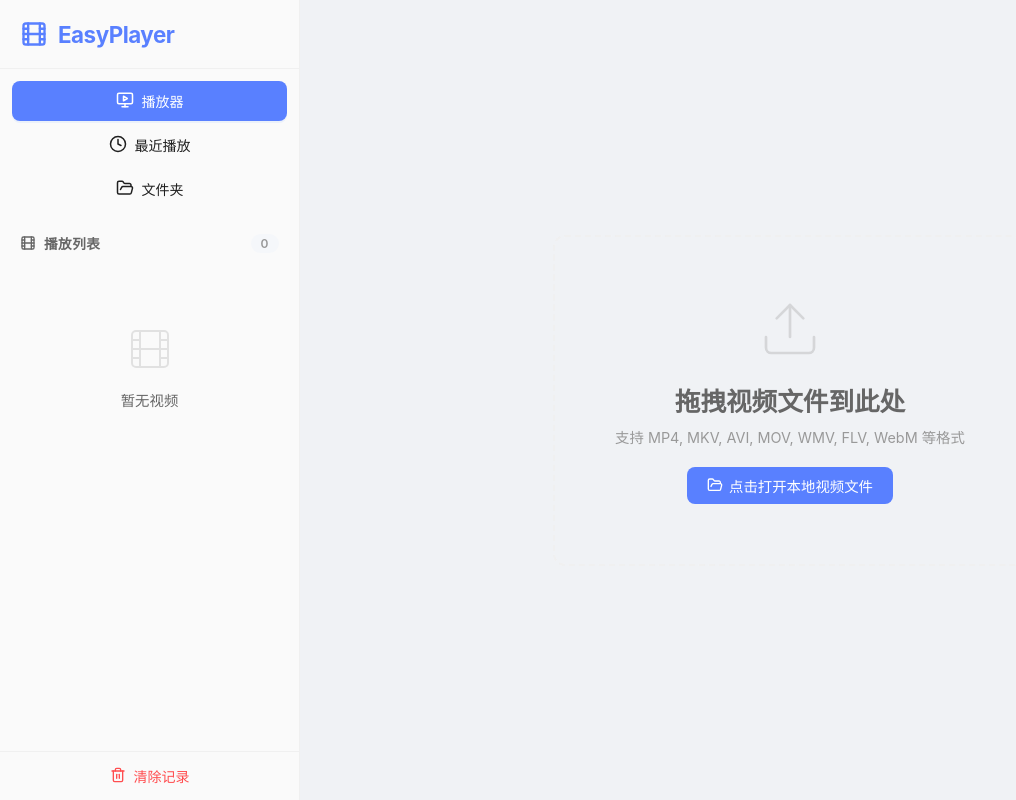
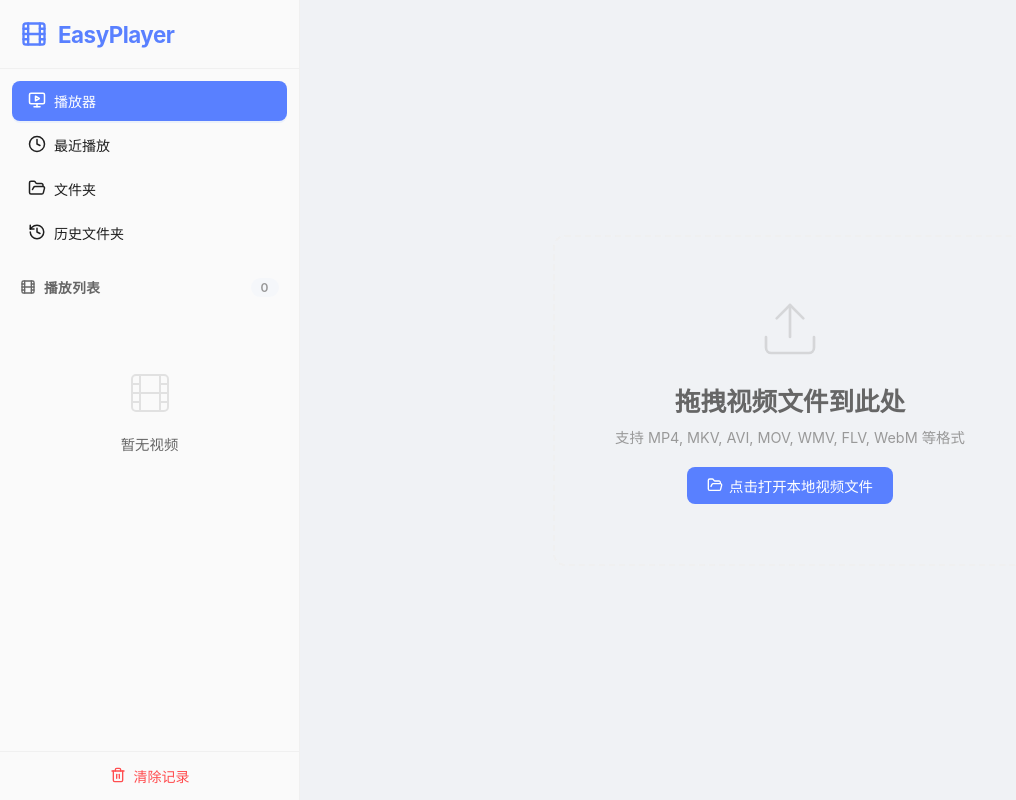
Before and after one commit to progerchai/easy-player, a React (Vite) app: page / in a window 1280 px wide. Shown: the whole page, without its empty margins (0-1016 px from the left). Built offline with nearby package versions, Linux system fonts and the light colour scheme.

Commit message:
历史文件夹

```diff
--- a/src/AppContent.tsx
+++ b/src/AppContent.tsx
@@ -1,12 +1,13 @@
 import React, { useState, useEffect, useCallback } from 'react';
 import { message } from 'antd';
-import type { VideoItem, ViewType } from './types/video';
+import type { VideoItem, ViewType, FolderItem } from './types/video';
 import Sidebar from './components/Sidebar';
 import VideoPlayer from './components/VideoPlayer';
 import './AppContent.scss';
 
 const prefix = 'ep-app';
-const STORAGE_KEY = 'ep_recentPlayed';
+const STORAGE_KEY_RECENT = 'ep_recentPlayed';
+const STORAGE_KEY_HISTORY = 'ep_historyFolders';
 
 const toVideoSrc = (filePath: string): string => {
   if (filePath.startsWith('blob:') || filePath.startsWith('file://')) {
@@ -20,6 +21,7 @@ const AppContent: React.FC = () => {
   const [videos, setVideos] = useState<VideoItem[]>([]);
   const [currentVideo, setCurrentVideo] = useState<VideoItem | null>(null);
   const [recentPlayed, setRecentPlayed] = useState<VideoItem[]>([]);
+  const [historyFolders, setHistoryFolders] = useState<FolderItem[]>([]);
 
   // useEffect(() => {
   //   // 设置 Electron 窗口的可拖拽区域
@@ -29,12 +31,20 @@ const AppContent: React.FC = () => {
   // }, []);
 
   useEffect(() => {
-    const saved = localStorage.getItem(STORAGE_KEY);
-    if (saved) {
+    const savedRecent = localStorage.getItem(STORAGE_KEY_RECENT);
+    if (savedRecent) {
       try {
-        setRecentPlayed(JSON.parse(saved));
+        setRecentPlayed(JSON.parse(savedRecent));
       } catch {
-        localStorage.removeItem(STORAGE_KEY);
+        localStorage.removeItem(STORAGE_KEY_RECENT);
+      }
+    }
+    const savedHistory = localStorage.getItem(STORAGE_KEY_HISTORY);
+    if (savedHistory) {
+      try {
+        setHistoryFolders(JSON.parse(savedHistory));
+      } catch {
+        localStorage.removeItem(STORAGE_KEY_HISTORY);
       }
     }
   }, []);
@@ -50,10 +60,25 @@ const AppContent: React.FC = () => {
         ...recentPlayed.filter((v) => v.path !== video.path),
       ].slice(0, 30);
       setRecentPlayed(updated);
-      localStorage.setItem(STORAGE_KEY, JSON.stringify(updated));
+      localStorage.setItem(STORAGE_KEY_RECENT, JSON.stringify(updated));
     },
     [recentPlayed],
   );
+
+  const saveHistoryFolder = useCallback((folderPath: string) => {
+    const folderName = folderPath.split(/[/\\]/).pop() || folderPath;
+    const newFolder: FolderItem = {
+      path: folderPath,
+      name: folderName,
+      lastOpened: Date.now(),
+    };
+    setHistoryFolders((prev) => {
+      const filtered = prev.filter((f) => f.path !== folderPath);
+      const updated = [newFolder, ...filtered].slice(0, 20);
+      localStorage.setItem(STORAGE_KEY_HISTORY, JSON.stringify(updated));
+      return updated;
+    });
+  }, []);
 
   const handleFilesDrop = useCallback(
     async (files: FileList | File[]) => {
@@ -126,13 +151,43 @@ const AppContent: React.FC = () => {
 
     setVideos(videoList);
     setCurrentView('folder');
-  }, []);
+    saveHistoryFolder(result.filePaths[0]);
+  }, [saveHistoryFolder]);
+
+  const handleOpenHistoryFolder = useCallback(async (folderPath: string) => {
+    const api = window.electronAPI;
+    if (!api) {
+      message.info('文件夹浏览仅在桌面端可用');
+      return;
+    }
+
+    const folderVideos = await api.readFolderVideos(folderPath);
+    if (folderVideos.length === 0) {
+      message.info('该文件夹下没有找到视频文件');
+      return;
+    }
+
+    const videoList = folderVideos.map((v) => ({
+      ...v,
+      path: toVideoSrc(v.path),
+    }));
+
+    setVideos(videoList);
+    setCurrentView('folder');
+    saveHistoryFolder(folderPath);
+  }, [saveHistoryFolder]);
 
   const handleClearData = useCallback(() => {
-    localStorage.removeItem(STORAGE_KEY);
+    localStorage.removeItem(STORAGE_KEY_RECENT);
     setRecentPlayed([]);
     window.electronAPI?.clearAllData();
     message.success('已清除所有播放记录');
+  }, []);
+
+  const handleClearHistory = useCallback(() => {
+    localStorage.removeItem(STORAGE_KEY_HISTORY);
+    setHistoryFolders([]);
+    message.success('已清除历史文件夹记录');
   }, []);
 
   return (
@@ -142,10 +197,13 @@ const AppContent: React.FC = () => {
         onViewChange={setCurrentView}
         videos={videos}
         recentPlayed={recentPlayed}
+        historyFolders={historyFolders}
         currentVideo={currentVideo}
         onPlayVideo={playVideo}
         onClearData={handleClearData}
+        onClearHistory={handleClearHistory}
         onOpenFolder={handleOpenFolder}
+        onOpenHistoryFolder={handleOpenHistoryFolder}
       />
       <VideoPlayer
         currentView={currentView}
--- a/src/components/Sidebar.scss
+++ b/src/components/Sidebar.scss
@@ -44,6 +44,7 @@ $prefix: ep-sidebar;
 
   &-nav-btn {
     text-align: left;
+    justify-content: flex-start;
     height: 40px;
     border-radius: variables.$border-radius !important;
   }
--- a/src/components/Sidebar.tsx
+++ b/src/components/Sidebar.tsx
@@ -9,8 +9,9 @@ import {
   Minus,
   Square,
   X,
+  History,
 } from 'lucide-react';
-import type { VideoItem, ViewType } from '@/types/video';
+import type { VideoItem, ViewType, FolderItem } from '@/types/video';
 import './Sidebar.scss';
 
 const prefix = 'ep-sidebar';
@@ -20,10 +21,13 @@ interface SidebarProps {
   onViewChange: (view: ViewType) => void;
   videos: VideoItem[];
   recentPlayed: VideoItem[];
+  historyFolders: FolderItem[];
   currentVideo: VideoItem | null;
   onPlayVideo: (video: VideoItem) => void;
   onClearData: () => void;
+  onClearHistory: () => void;
   onOpenFolder: () => void;
+  onOpenHistoryFolder: (folderPath: string) => void;
 }
 
 const formatSize = (bytes?: number): string => {
@@ -49,15 +53,19 @@ const Sidebar: React.FC<SidebarProps> = ({
   onViewChange,
   videos,
   recentPlayed,
+  historyFolders,
   currentVideo,
   onPlayVideo,
   onClearData,
+  onClearHistory,
   onOpenFolder,
+  onOpenHistoryFolder,
 }) => {
   const navItems: { key: ViewType; icon: React.ReactNode; label: string }[] = [
     { key: 'player', icon: <MonitorPlay size={18} />, label: '播放器' },
     { key: 'recent', icon: <Clock size={18} />, label: '最近播放' },
     { key: 'folder', icon: <FolderOpen size={18} />, label: '文件夹' },
+    { key: 'history', icon: <History size={18} />, label: '历史文件夹' },
   ];
 
   const handleNavClick = (key: ViewType) => {
@@ -67,9 +75,9 @@ const Sidebar: React.FC<SidebarProps> = ({
     }
   };
 
-  const listData = currentView === 'recent' ? recentPlayed : videos;
-  const listTitle = currentView === 'recent' ? '最近播放' : '播放列表';
-  const emptyText = currentView === 'recent' ? '暂无播放记录' : '暂无视频';
+  const listData = currentView === 'recent' ? recentPlayed : currentView === 'history' ? historyFolders : videos;
+  const listTitle = currentView === 'recent' ? '最近播放' : currentView === 'history' ? '历史文件夹' : '播放列表';
+  const emptyText = currentView === 'recent' ? '暂无播放记录' : currentView === 'history' ? '暂无历史文件夹' : '暂无视频';
 
   useEffect(() => {
     // 设置拖拽区域
@@ -132,7 +140,7 @@ const Sidebar: React.FC<SidebarProps> = ({
 
       <div className={`${prefix}-content`}>
         <div className={`${prefix}-section-header`}>
-          <Film size={16} />
+          {currentView === 'history' ? <History size={16} /> : <Film size={16} />}
           <span>{listTitle}</span>
           <span className={`${prefix}-count`}>{listData.length}</span>
         </div>
@@ -142,11 +150,31 @@ const Sidebar: React.FC<SidebarProps> = ({
             <div className={`${prefix}-empty`}>
               {currentView === 'recent' ? (
                 <Clock size={48} strokeWidth={1} />
+              ) : currentView === 'history' ? (
+                <History size={48} strokeWidth={1} />
               ) : (
                 <Film size={48} strokeWidth={1} />
               )}
               <p>{emptyText}</p>
             </div>
+          ) : currentView === 'history' ? (
+            listData.map((folder: FolderItem) => (
+              <div
+                key={folder.path}
+                className={`${prefix}-item`}
+                onClick={() => onOpenHistoryFolder(folder.path)}
+              >
+                <div className={`${prefix}-item-icon`}>
+                  <FolderOpen size={18} />
+                </div>
+                <div className={`${prefix}-item-info`}>
+                  <div className={`${prefix}-item-name`}>{folder.name}</div>
+                  <div className={`${prefix}-item-meta`}>
+                    {formatDate(folder.lastOpened)}
+                  </div>
+                </div>
+              </div>
+            ))
           ) : (
             listData.map((video, index) => {
               const isPlaying = currentVideo?.path === video.path;
@@ -175,6 +203,18 @@ const Sidebar: React.FC<SidebarProps> = ({
       </div>
 
       <div className={`${prefix}-footer`}>
+        {currentView === 'history' ? (
+          <Popconfirm
+            title='确定清除所有历史文件夹记录？'
+            onConfirm={onClearHistory}
+            okText='确定'
+            cancelText='取消'
+          >
+            <Button icon={<Trash2 size={16} />} type='text' danger size='small'>
+              清除记录
+            </Button>
+          </Popconfirm>
+        ) : (
           <Popconfirm
             title='确定清除所有播放记录？'
             onConfirm={onClearData}
@@ -185,6 +225,7 @@ const Sidebar: React.FC<SidebarProps> = ({
               清除记录
             </Button>
           </Popconfirm>
+        )}
       </div>
     </div>
   );
```
Also changed, not shown: src/types/video.ts (+7 -1 lines). Lines whose indentation alone changed are shown as unchanged.
